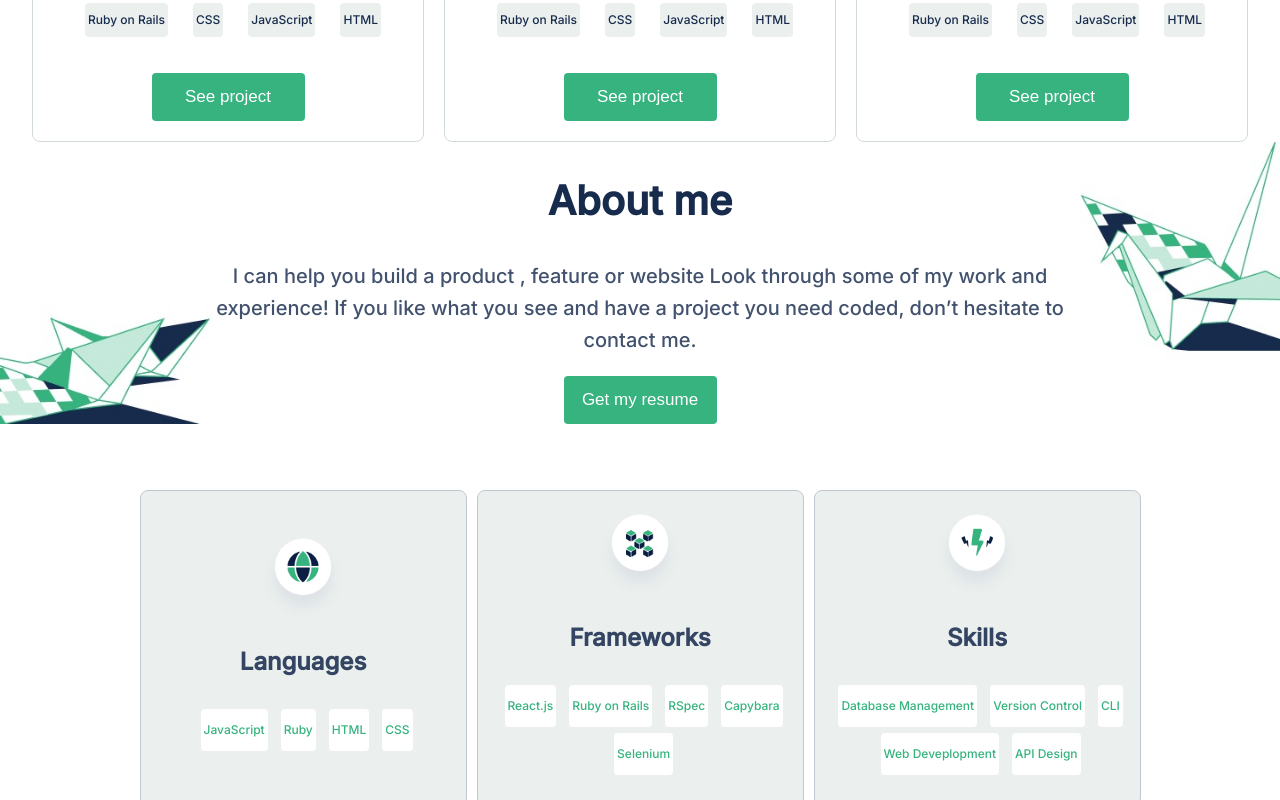
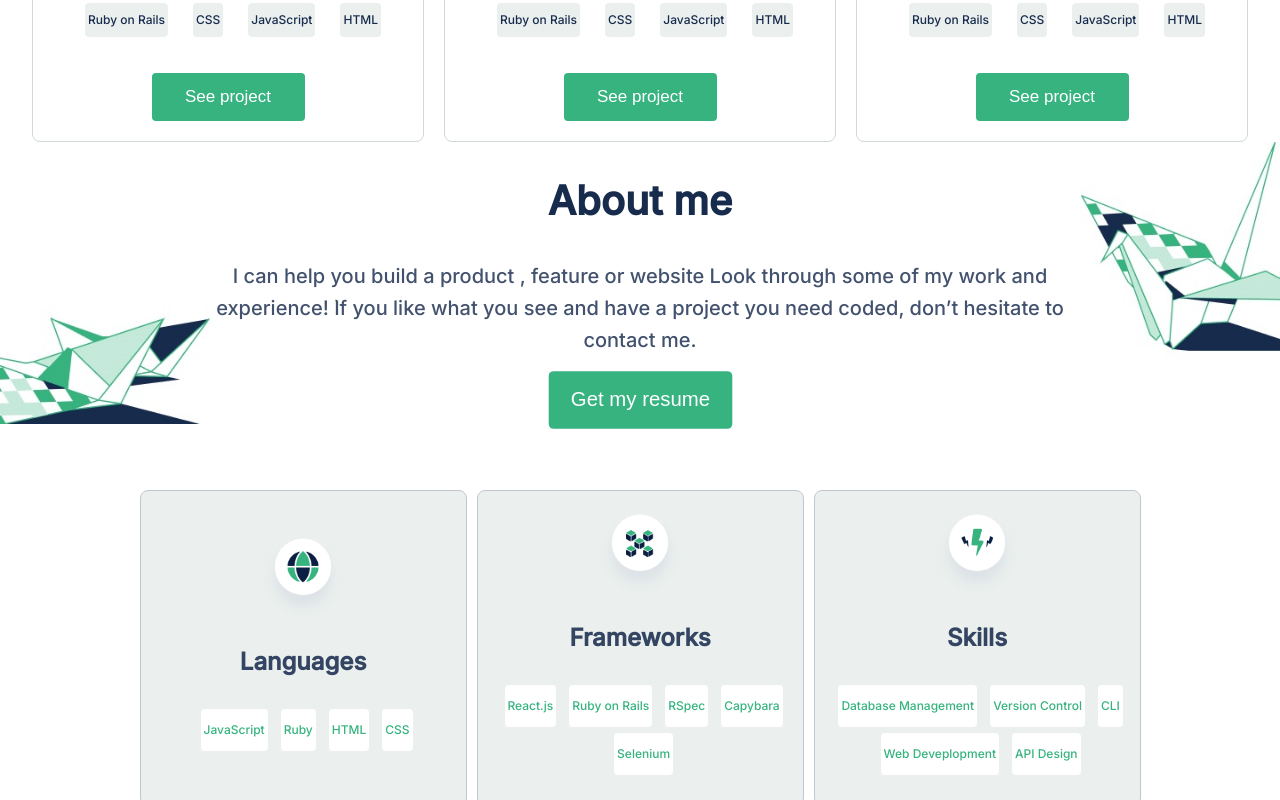
Before and after one commit to Dachrono/Portfolio-setup-and-mobile-first, a website: page index.html in a window 1280 px wide. In both pictures the pointer is over the button "Get my resume". Shown: the part 1313-2113 px from the top of the page. Drawn offline with Linux system fonts and the light colour scheme.

Commit message:
added transition on a button to increase scale

```diff
--- a/style.css
+++ b/style.css
@@ -249,6 +249,11 @@ body {
   width: 153px;
   height: 48px;
   color: white;
+  transition: transform 1s ease-in-out;
+}
+
+.About button:hover {
+  transform: scale(1.2);
 }
 
 .ACards {
```
